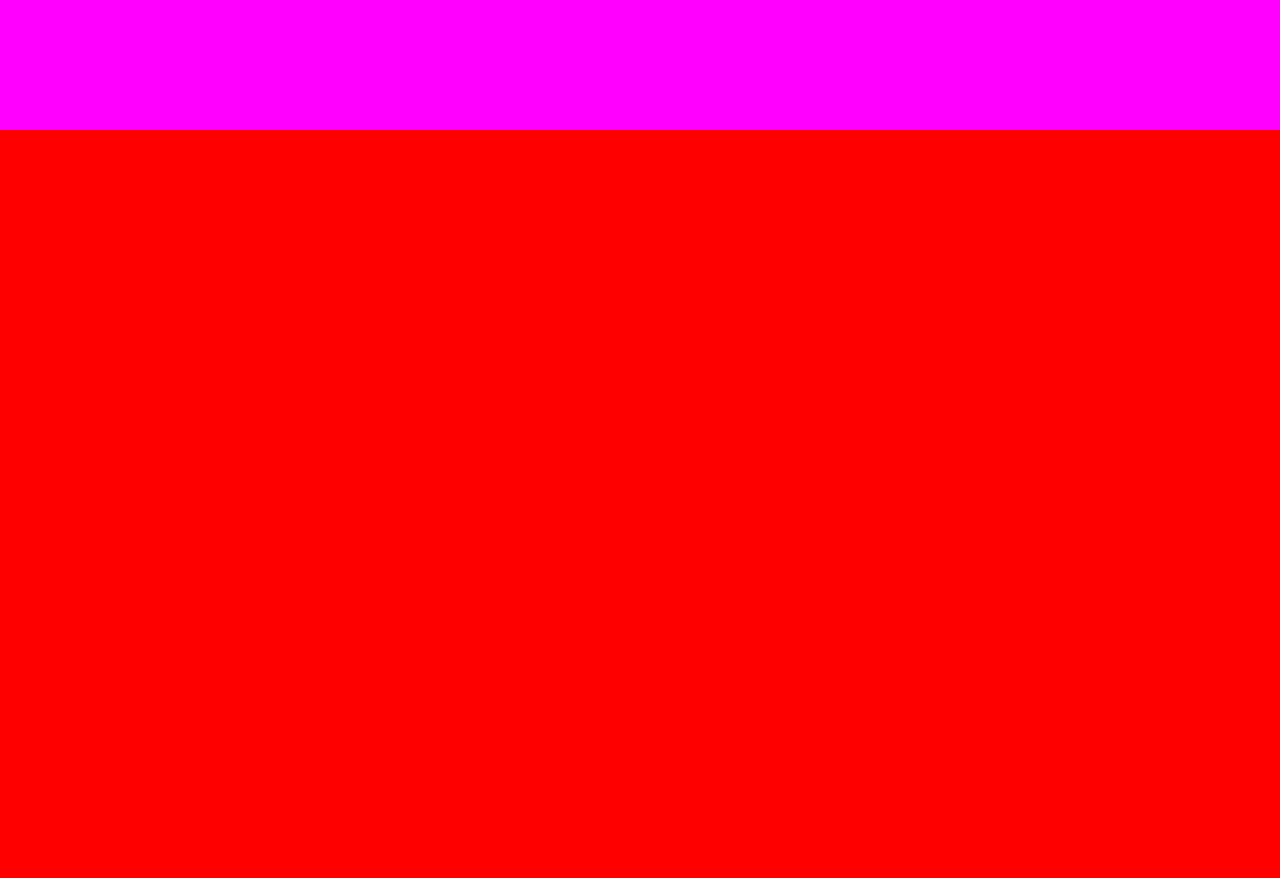
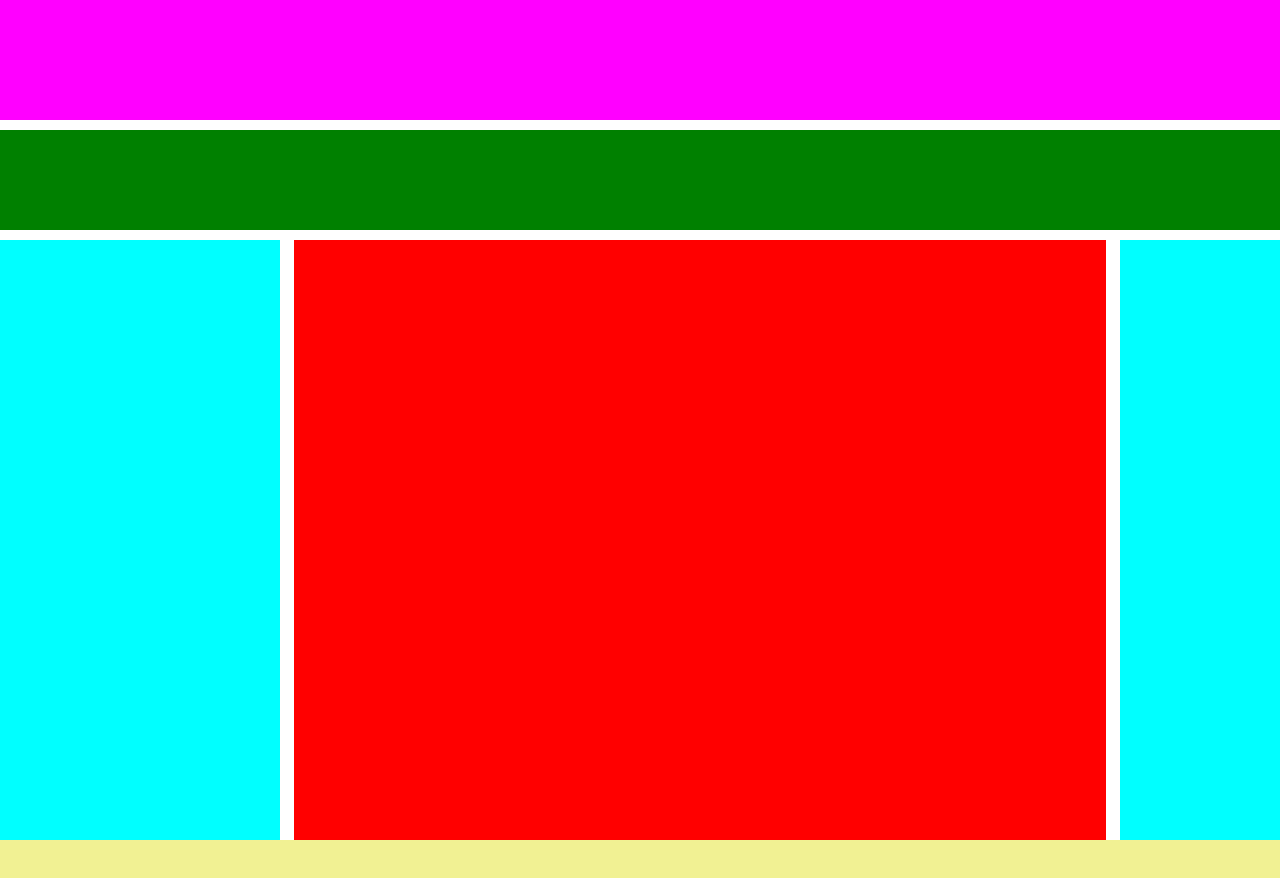
Before and after one commit to Alexxboc/htmlcss-struttura-wp, a plain HTML site: page index.html in a window 1280 px wide. Shown: the part 440-1318 px from the top of the page. Before the commit the page ends 800 px from the top, so only its background shows below. Drawn offline with Linux system fonts and the light colour scheme.

Commit message:
Create main section with banner, article.
Create footer

```diff
--- a/index.html
+++ b/index.html
@@ -10,6 +10,7 @@
 <body>
 
     <header id="top_header"></header>
+
     <!-- />header -->
 
     <nav id="top_nav"></nav>
@@ -17,11 +18,11 @@
 
     <main>
         <div class="banner"></div>
-        <div class="title"></div>
+        <div class="title_row"></div>
 
         <div class="article clearfix">
             <aside class="aside"></aside>
-            <section class="section"></section>
+            <section class="main_section"></section>
             <aside class="aside"></aside>
         </div>
         <!-- />article -->
@@ -30,7 +31,7 @@
     </main>
     <!-- />main -->
 
-    <footer></footer>
+    <footer id="site_footer"></footer>
     <!-- />footer -->
 
 </body>
--- a/style.css
+++ b/style.css
@@ -6,7 +6,6 @@
 
 body {
     width: 1400px;
-    background-color: red;
     margin: auto;
 }
 
@@ -15,13 +14,46 @@ body {
     background-color: yellow;
 }
 
-#top_nav {
+#top_nav, #site_footer {
     height: 60px;
     background-color: rgb(241, 241, 147);
-    margin-bottom: 10px;
+
 }
 
 .banner {
     height: 400px;
     background-color: fuchsia;
 }
+
+.title_row {
+    height: 100px;
+    background-color: green;
+    margin: 10px 0;
+}
+
+
+.clearfix::after {
+    content: "";
+    display: table;
+    clear: both;
+
+}
+
+.aside, .main_section {
+    float:left;
+
+}
+
+.aside {
+    height: 600px;
+    width: 20%;
+    background-color: aqua;
+}
+
+.main_section {
+    height: 600px;
+    width: 58%;
+    background-color:red;
+    margin: 0 1%;
+
+}
```
